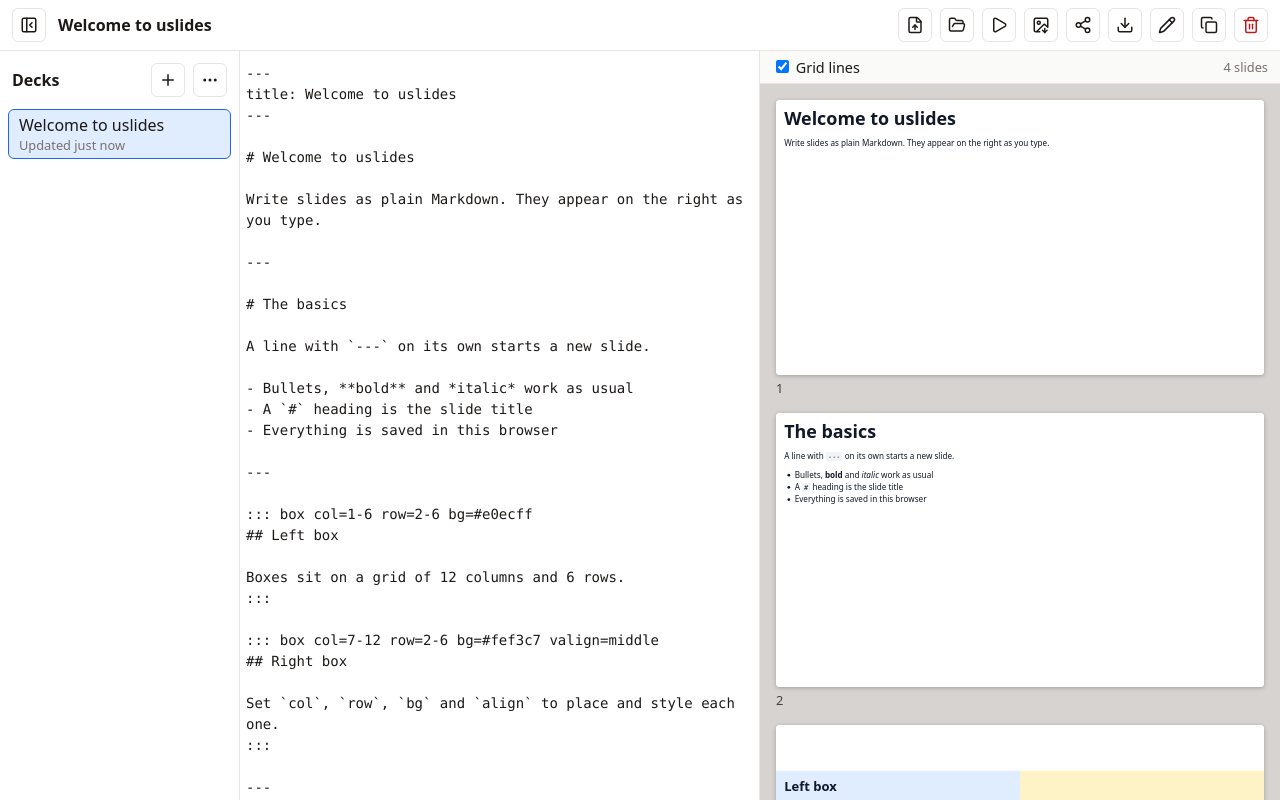
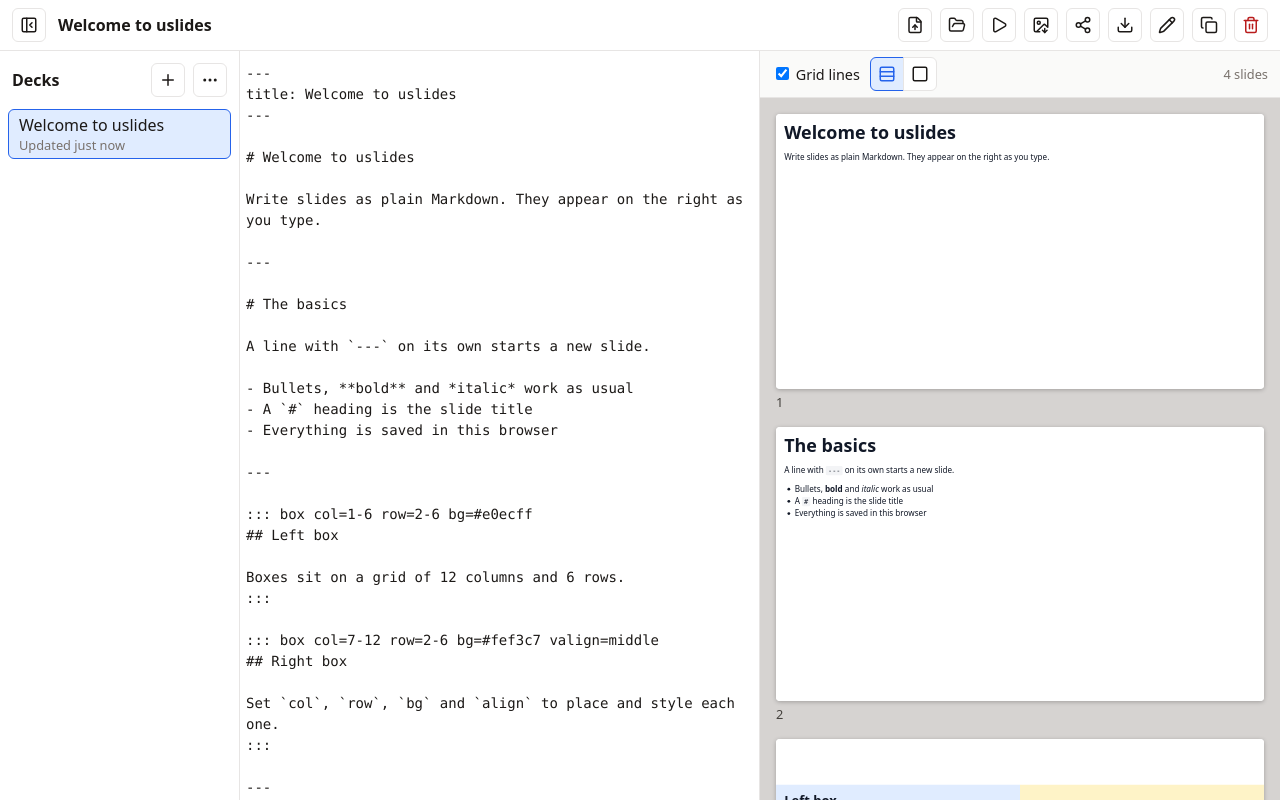
Before and after one commit to Ninetynine-Systems/uslides, a React (Vite) app: page /#/deck/13b56b64-14df-4efa-8edf-567d80291c27 in a window 1280 px wide. Built offline with nearby package versions, Linux system fonts and the light colour scheme.

Commit message:
feat(preview): one-slide view that follows the editor cursor

```diff
--- a/src/app/App.tsx
+++ b/src/app/App.tsx
@@ -22,7 +22,7 @@ import { ConflictDialog, FilePicker } from './FileDialogs';
 import { isImageDrop } from './editor/dropMarker';
 import { Notices, useNotices } from './Notices';
 import { Present } from './Present';
-import { imageKey, Preview, useImageUrls } from './Preview';
+import { imageKey, Preview, type PreviewView, useImageUrls } from './Preview';
 import { Toolbar } from './Toolbar';
 import { deckHash, parseRoute } from './route';
 import sample from './sample.md?raw';
@@ -41,6 +41,15 @@ declare global {
 const Editor = lazy(() => import('./Editor').then((m) => ({ default: m.Editor })));
 
 const NEW_DECK = '# Untitled\n';
+const PREVIEW_VIEW_KEY = 'uslides.previewView';
+
+function savedPreviewView(): PreviewView {
+  try {
+    return localStorage.getItem(PREVIEW_VIEW_KEY) === 'one' ? 'one' : 'all';
+  } catch {
+    return 'all';
+  }
+}
 
 // Read once at app start. Decks cannot turn this test-only edit channel on themselves.
 const E2E_EDIT = (() => {
@@ -118,6 +127,8 @@ export function App() {
   const [decks, setDecks] = useState<DeckSummary[]>([]);
   const [listOpen, setListOpen] = useState(() => window.matchMedia('(min-width: 768px)').matches);
   const [showGrid, setShowGrid] = useState(true);
+  const [previewView, setPreviewView] = useState<PreviewView>(savedPreviewView);
+  const [currentSlide, setCurrentSlide] = useState(0);
   const wide = useWide();
   const { notices, notify, dismiss } = useNotices();
   const editor = useRef<EditorHandle>(null);
@@ -379,9 +390,9 @@ export function App() {
   }, [deckId]);
 
   /** The slide the editor cursor is in: the one whose range holds it, else the last one starting before it. */
-  const slideAtCursor = useCallback((): number => {
+  const slideAtCursor = useCallback((pos?: number): number => {
     const slides = (flushParse() ?? current.deck)?.slides;
-    const at = editor.current?.getCursor();
+    const at = pos ?? editor.current?.getCursor();
     if (!slides || at === undefined) return 1;
     let found = 0;
     slides.forEach((slide, i) => {
@@ -389,6 +400,19 @@ export function App() {
     });
     return found + 1;
   }, [current.deck, flushParse]);
+
+  useEffect(() => {
+    setCurrentSlide(slideAtCursor() - 1);
+  }, [current.deck, slideAtCursor]);
+
+  const changePreviewView = useCallback((view: PreviewView) => {
+    setPreviewView(view);
+    try {
+      localStorage.setItem(PREVIEW_VIEW_KEY, view);
+    } catch {
+      // The view still changes when browser storage is unavailable.
+    }
+  }, []);
 
   // Ctrl/Cmd+Enter starts presenting. Runs before the editor sees the key, which would insert a line.
   useEffect(() => {
@@ -693,6 +717,7 @@ export function App() {
               ref={editor}
               value={current.source}
               onChange={current.setSource}
+              onCursorChange={(pos) => setCurrentSlide(slideAtCursor(pos) - 1)}
               warnings={warnings}
               onNotice={notify}
             />
@@ -704,8 +729,14 @@ export function App() {
           images={images}
           showGrid={showGrid}
           onShowGridChange={setShowGrid}
+          view={previewView}
+          onViewChange={changePreviewView}
+          currentSlide={currentSlide}
+          onEdit={editDeck}
+          editable={wide}
           onFit={onFit}
           onSelectSlide={(i) => {
+            setCurrentSlide(i);
             const slide = current.deck?.slides[i];
             if (slide) editor.current?.moveCursorTo(slide.range.from);
           }}
--- a/src/app/Preview.tsx
+++ b/src/app/Preview.tsx
@@ -1,16 +1,26 @@
 import { useEffect, useMemo, useRef, useState } from 'react';
+import { ChevronLeft, ChevronRight, Rows3, Square } from 'lucide-react';
+import type { EditResult } from '../core/edit';
 import type { Deck } from '../core/parse';
 import type { Slide } from '../core/slide';
 import { STAGE } from '../config';
 import { fitSlide, mountScaled, type FitResult } from '../render/fit';
 import { renderSlide } from '../render/renderSlide';
 import { BOX_CUT_OFF, SLIDE_CUT_OFF } from './cutOff';
+import { IconButton } from './IconButton';
+
+export type PreviewView = 'all' | 'one';
 
 type Props = {
   deck: Deck | undefined;
   images?: Map<string, Blob>;
   showGrid: boolean;
   onShowGridChange(show: boolean): void;
+  view: PreviewView;
+  onViewChange(view: PreviewView): void;
+  currentSlide: number;
+  onEdit(make: (deck: Deck) => EditResult | null, opts?: { userEvent?: string }): void;
+  editable: boolean;
   /** Called with the slide index when a slide is clicked. */
   onSelectSlide(index: number): void;
   /** Called with fitSlide's results each time a slide is laid out. */
@@ -97,16 +107,38 @@ function SlideCard(props: {
   );
 }
 
-export function Preview({ deck, images, showGrid, onShowGridChange, onSelectSlide, onFit }: Props) {
+export function Preview({
+  deck, images, showGrid, onShowGridChange, view, onViewChange, currentSlide, onSelectSlide, onFit,
+}: Props) {
   const urls = useImageUrls(images);
+  const slideCount = deck?.slides.length ?? 0;
+  const shownIndex = Math.min(Math.max(0, currentSlide), Math.max(0, slideCount - 1));
+  const shownSlide = deck?.slides[shownIndex];
   return (
     <section className="preview" aria-label="Preview">
       <div className="preview-bar">
+        <div className="preview-controls">
           <label>
             <input type="checkbox" checked={showGrid} onChange={(e) => onShowGridChange(e.target.checked)} /> Grid lines
           </label>
+          <div className="preview-view-switch" role="group" aria-label="Preview view">
+            <IconButton
+              label="All slides"
+              icon={Rows3}
+              aria-pressed={view === 'all'}
+              onClick={() => onViewChange('all')}
+            />
+            <IconButton
+              label="One slide"
+              icon={Square}
+              aria-pressed={view === 'one'}
+              onClick={() => onViewChange('one')}
+            />
+          </div>
+        </div>
         <span className="muted">{deck ? `${deck.slides.length} slide${deck.slides.length === 1 ? '' : 's'}` : ''}</span>
       </div>
+      {view === 'all' ? (
         <div className="preview-scroll">
           {deck?.slides.map((slide) => (
             <SlideCard
@@ -120,6 +152,37 @@ export function Preview({ deck, images, showGrid, onShowGridChange, onSelectSlid
             />
           ))}
         </div>
+      ) : (
+        <div className="one-slide">
+          {deck && shownSlide && (
+            <>
+              <div className="one-slide-nav" aria-label="Slide navigation">
+                <IconButton
+                  label="Previous slide"
+                  icon={ChevronLeft}
+                  disabled={shownIndex === 0}
+                  onClick={() => onSelectSlide(shownIndex - 1)}
+                />
+                <span className="slide-counter" aria-live="polite">{shownIndex + 1} / {slideCount}</span>
+                <IconButton
+                  label="Next slide"
+                  icon={ChevronRight}
+                  disabled={shownIndex === slideCount - 1}
+                  onClick={() => onSelectSlide(shownIndex + 1)}
+                />
+              </div>
+              <SlideCard
+                slide={shownSlide}
+                deck={deck}
+                urls={urls}
+                showGrid={showGrid}
+                onSelect={() => onSelectSlide(shownIndex)}
+                onFit={onFit}
+              />
+            </>
+          )}
+        </div>
+      )}
     </section>
   );
 }
--- a/src/app/app.css
+++ b/src/app/app.css
@@ -71,8 +71,18 @@ button.danger { color: var(--danger); }
 .editor .cm-content { padding: 12px 0; }
 
 .preview { display: flex; flex-direction: column; min-width: 0; min-height: 0; background: var(--backdrop); }
-.preview-bar { display: flex; justify-content: space-between; align-items: center; padding: 6px 12px; font-size: 0.9rem; background: var(--bg); border-bottom: 1px solid var(--line); }
+.preview-bar { display: flex; justify-content: space-between; align-items: center; gap: 12px; padding: 6px 12px; font-size: 0.9rem; background: var(--bg); border-bottom: 1px solid var(--line); }
+.preview-controls { display: flex; align-items: center; gap: 10px; }
+.preview-view-switch { display: inline-flex; }
+.preview-view-switch .icon-btn { border-radius: 0; }
+.preview-view-switch .icon-btn:first-child { border-radius: 6px 0 0 6px; }
+.preview-view-switch .icon-btn:last-child { margin-left: -1px; border-radius: 0 6px 6px 0; }
+.preview-view-switch .icon-btn[aria-pressed='true'] { position: relative; color: var(--accent); background: var(--accent-soft); border-color: var(--accent); }
 .preview-scroll { flex: 1; overflow: auto; padding: 16px; display: flex; flex-direction: column; gap: 16px; }
+.one-slide { flex: 1; min-height: 0; overflow: auto; padding: 16px; }
+.one-slide-nav { display: flex; justify-content: center; align-items: center; gap: 8px; margin-bottom: 12px; }
+.one-slide-nav .icon-btn:disabled { cursor: not-allowed; opacity: 0.5; }
+.slide-counter { min-width: 4.5rem; text-align: center; font-variant-numeric: tabular-nums; }
 .slide-card { margin: 0; }
 .slide-frame { width: 100%; max-width: 960px; margin: 0 auto; background: #fff; border-radius: 4px; box-shadow: 0 1px 4px rgb(0 0 0 / 0.25); cursor: pointer; }
 .slide-card figcaption { max-width: 960px; margin: 4px auto 0; font-size: 0.8rem; color: #44403c; }
```
Also changed, not shown: 1 other file (tests, documents, lock files or other folders). Lines whose indentation alone changed are shown as unchanged.
